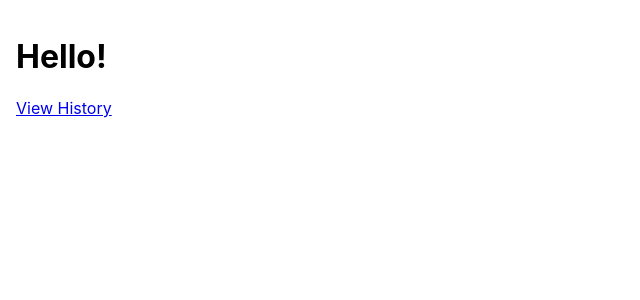
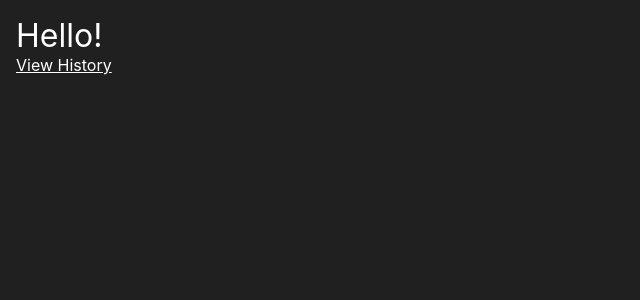
Before and after one commit to mattchupp/SpaceX, a React (Create React App) app: page / in a window 1280 px wide. Shown: the top 300 px of the page, without its empty margins (0-640 px from the left). Built offline with nearby package versions, Linux system fonts and the light colour scheme.

Commit message:
added a css reset

```diff
--- a/src/index.css
+++ b/src/index.css
@@ -5,9 +5,44 @@
     sans-serif;
   -webkit-font-smoothing: antialiased;
   -moz-osx-font-smoothing: grayscale;
+  background-color: rgb(32, 32, 32);
+  color: white;
 }
 
+a {
+  color: white;
+}
+a:hover {
+  color: #c4c4c4;
+}
 code {
   font-family: source-code-pro, Menlo, Monaco, Consolas, 'Courier New',
     monospace;
 }
+
+
+
+/* Reset */
+html {
+  box-sizing: border-box;
+  font-size: 16px;
+}
+
+*, *:before, *:after {
+  box-sizing: inherit;
+}
+
+body, h1, h2, h3, h4, h5, h6, p, ol, ul {
+  margin: 0;
+  padding: 0;
+  font-weight: normal;
+}
+
+ol, ul {
+  list-style: none;
+}
+
+img {
+  max-width: 100%;
+  height: auto;
+}
```
